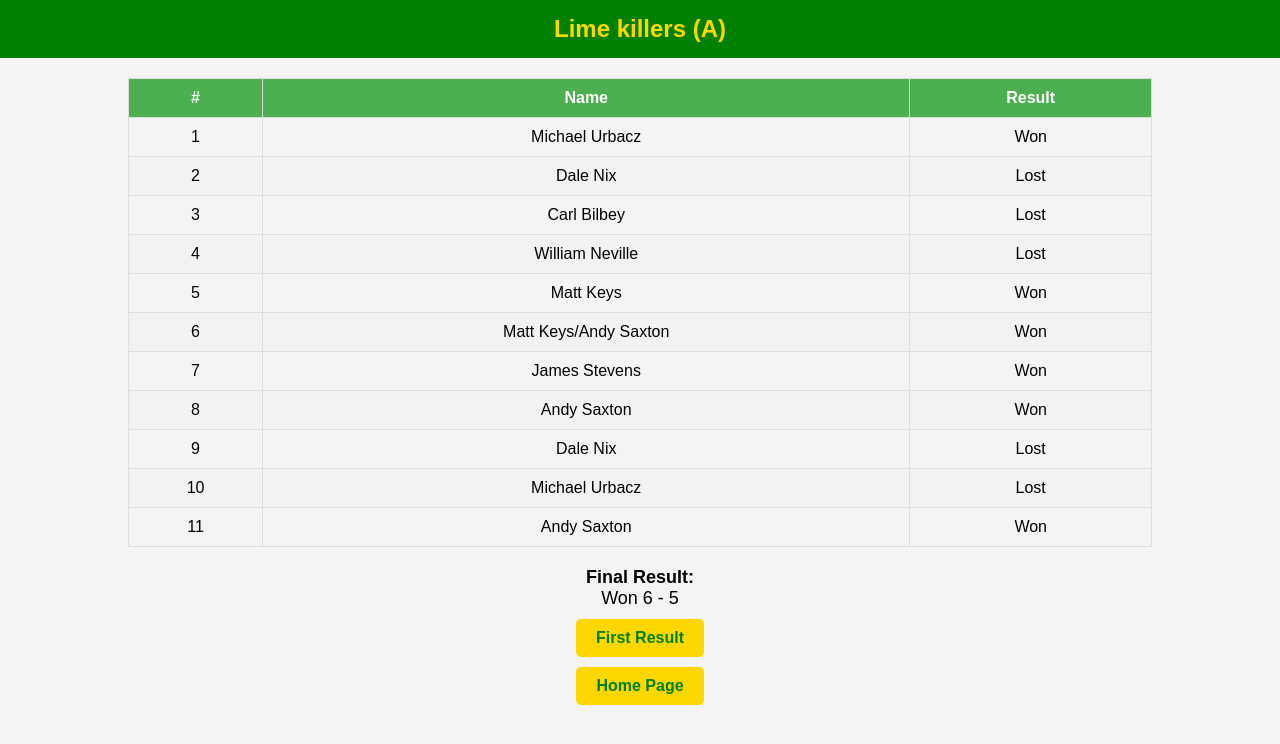
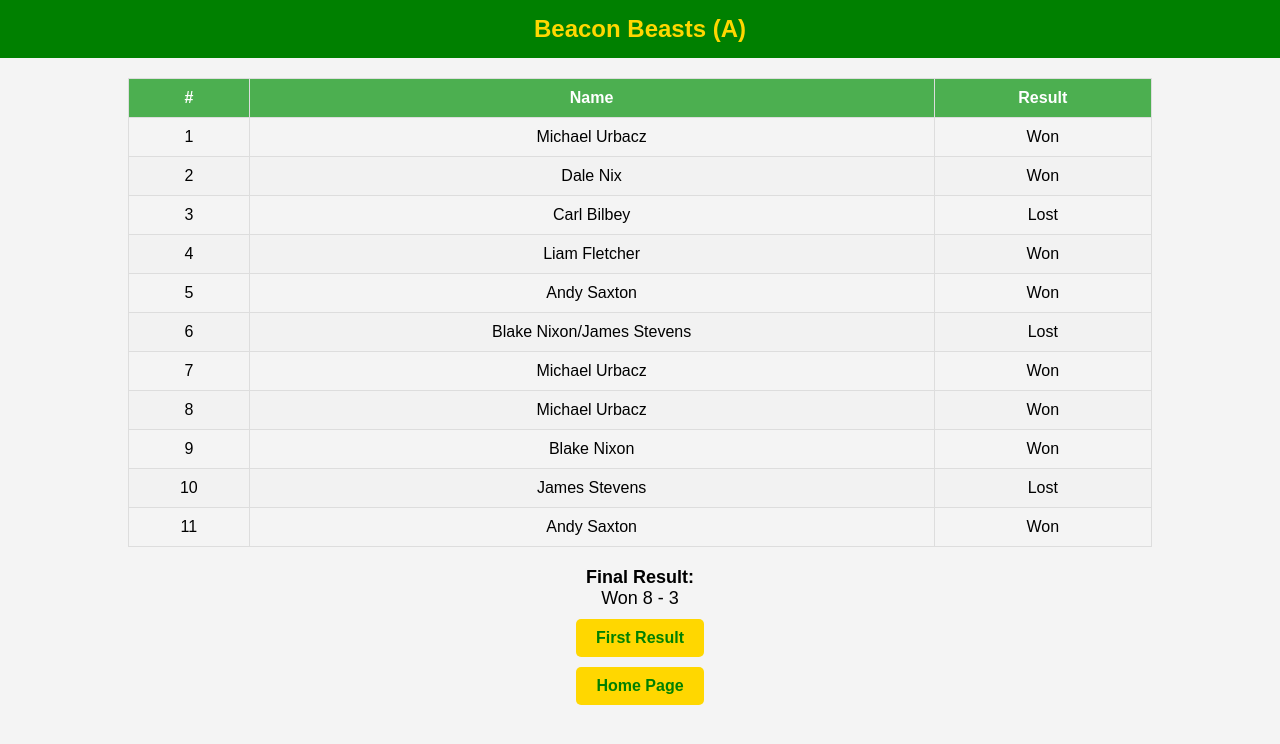
Before and after one commit to con-club-pool-2026/league-result-7, a plain HTML site: page index.html in a window 1280 px wide. Drawn offline with Linux system fonts and the light colour scheme.

Commit message:
Update index.html

```diff
--- a/index.html
+++ b/index.html
@@ -73,7 +73,7 @@
 <body>
 
 <header>
-    <h1>Lime killers (A)</h1>
+    <h1>Beacon Beasts (A)</h1>
 </header>
 
     <!-- Table for Player Results -->
@@ -94,7 +94,7 @@
         <tr>
             <td>2</td>
             <td>Dale Nix</td>
-            <td>Lost</td>
+            <td>Won</td>
         </tr>
         <tr>
             <td>3</td>
@@ -103,37 +103,37 @@
         </tr>
         <tr>
             <td>4</td>
-            <td>William Neville</td>
-            <td>Lost</td>
+            <td>Liam Fletcher</td>
+            <td>Won</td>
         </tr>
         <tr>
             <td>5</td>
-            <td>Matt Keys</td>
+            <td>Andy Saxton</td>
             <td>Won</td>
         </tr>
         <tr>
             <td>6</td>
-            <td>Matt Keys/Andy Saxton</td>
-            <td>Won</td>
+            <td>Blake Nixon/James Stevens</td>
+            <td>Lost</td>
         </tr>
         <tr>
             <td>7</td>
-            <td>James Stevens</td>
+            <td>Michael Urbacz</td>
             <td>Won</td>
         </tr>
         <tr>
             <td>8</td>
-            <td>Andy Saxton</td>
+            <td>Michael Urbacz</td>
             <td>Won</td>
         </tr>
         <tr>
             <td>9</td>
-            <td>Dale Nix</td>
-            <td>Lost</td>
+            <td>Blake Nixon</td>
+            <td>Won</td>
         </tr>
         <tr>
             <td>10</td>
-            <td>Michael Urbacz</td>
+            <td>James Stevens</td>
             <td>Lost</td>
         </tr>
         <tr>
@@ -145,7 +145,7 @@
 </table>
 
 <section>
-    <div class="sub-header"><strong>Final Result:</strong><br>Won 6 - 5</div>
+    <div class="sub-header"><strong>Final Result:</strong><br>Won 8 - 3</div>
 </section>
 
 <section>
```
